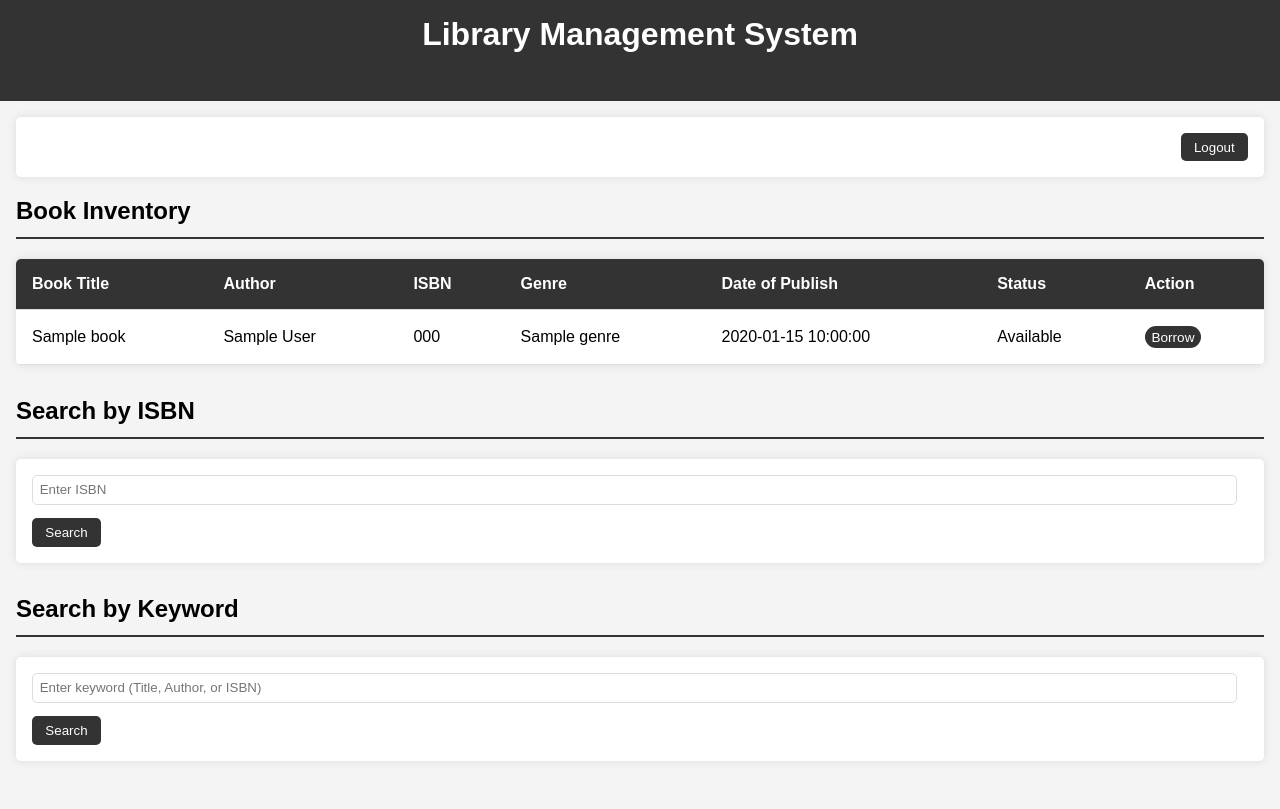
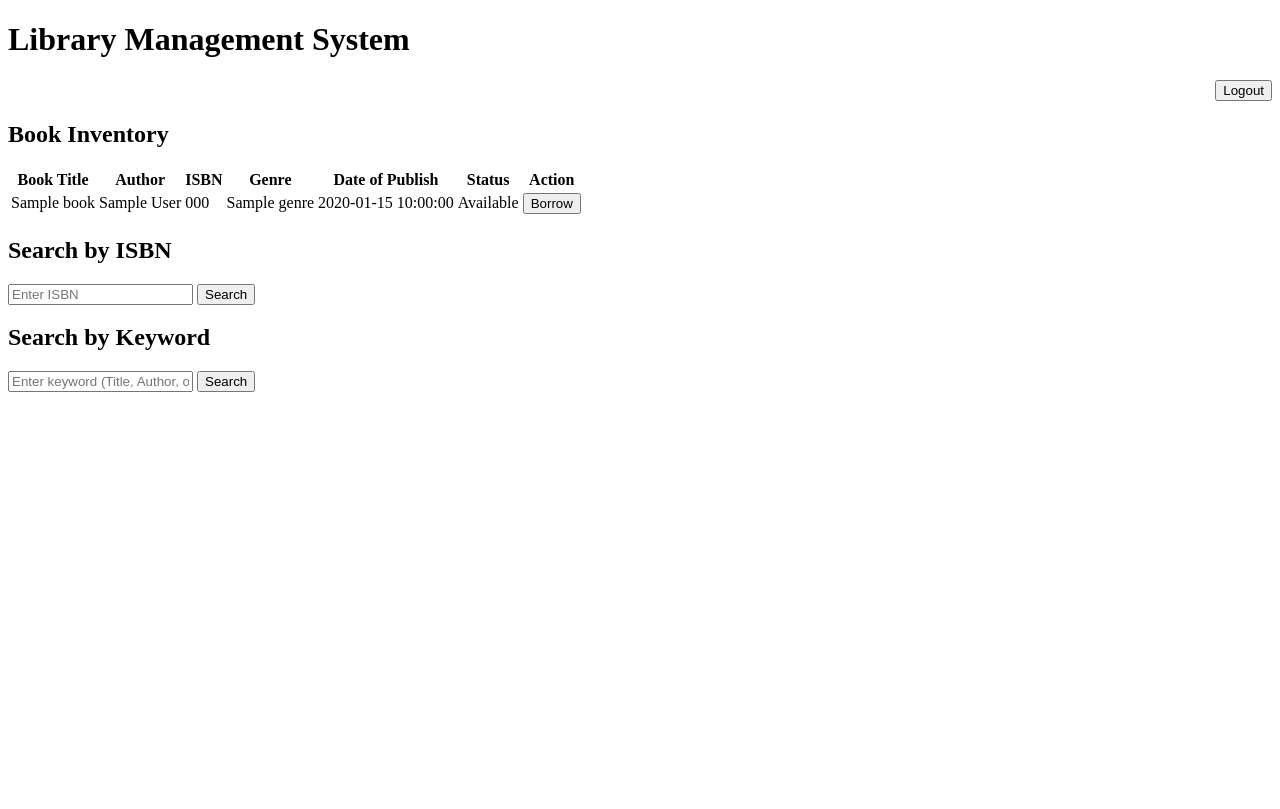
Before and after one commit to Ahmedyehia12/LibraryManagmentSystem, a Flask app: template app/templates/index_user.html in a window 1280 px wide. After the commit the page ends 392 px from the top, so only its background shows below. Run offline with Flask 3, Linux system fonts and the light colour scheme; the template is opened without the code that fills it: most values are stand-ins (such as "Sample title", 1, 10 or a date in 2020).

Commit message:
Update index_user.html

```diff
--- a/app/templates/index_user.html
+++ b/app/templates/index_user.html
@@ -4,126 +4,6 @@
     <meta charset="UTF-8">
     <meta name="viewport" content="width=device-width, initial-scale=1.0">
     <title>Library Management</title>
-    <style>
-        /* General Styles */
-        body {
-            font-family: Arial, sans-serif;
-            margin: 0;
-            padding: 0;
-            background-color: #f4f4f4;
-        }
-
-        header {
-            background-color: #333;
-            color: #fff;
-            padding: 1em 0;
-            text-align: center;
-            position: relative; /* Ensure the logout form is positioned correctly */
-        }
-
-        main {
-            padding: 1em;
-        }
-
-        section {
-            margin-bottom: 2em;
-        }
-
-        h1 {
-            margin: 0 0 1em 0;
-        }
-
-        h2 {
-            border-bottom: 2px solid #333;
-            padding-bottom: 0.5em;
-        }
-
-        /* Form Styles */
-        form {
-            background-color: #fff;
-            padding: 1em;
-            border-radius: 5px;
-            box-shadow: 0 0 10px rgba(0, 0, 0, 0.1);
-            margin-bottom: 2em;
-        }
-
-        label {
-            display: block;
-            margin: 0.5em 0;
-        }
-
-        input, select {
-            width: calc(100% - 2em);
-            padding: 0.5em;
-            margin-bottom: 1em;
-            border: 1px solid #ddd;
-            border-radius: 5px;
-        }
-
-        button {
-            background-color: #333;
-            color: #fff;
-            border: none;
-            padding: 0.5em 1em;
-            border-radius: 5px;
-            cursor: pointer;
-        }
-
-        button:hover {
-            background-color: #555;
-        }
-
-        /* Table Styles */
-        table {
-            width: 100%;
-            border-collapse: collapse;
-            background-color: #fff;
-            border-radius: 5px;
-            overflow: hidden;
-            box-shadow: 0 0 10px rgba(0, 0, 0, 0.1);
-        }
-
-        table th,
-        table td {
-            padding: 1em;
-            text-align: left;
-            border-bottom: 1px solid #ddd;
-        }
-
-        table th {
-            background-color: #333;
-            color: #fff;
-        }
-
-        /* Styles for Action Buttons in Table */
-        table td button {
-            background-color: #333;
-            color: #fff;
-            border: none;
-            padding: 0.25em 0.5em;
-            border-radius: 15px;
-            cursor: pointer;
-            font-size: 0.85em;
-        }
-
-        table td button:hover {
-            background-color: #555;
-        }
-
-        /* Logout Button Style */
-        .logout-button {
-            background-color: #333;
-            color: #fff;
-            border: none;
-            padding: 0.75em 1.5em;
-            border-radius: 15px;
-            cursor: pointer;
-        }
-
-        .logout-button:hover {
-            background-color: #555;
-        }
-    </style>
 </head>
 <body>
     <header>
```
